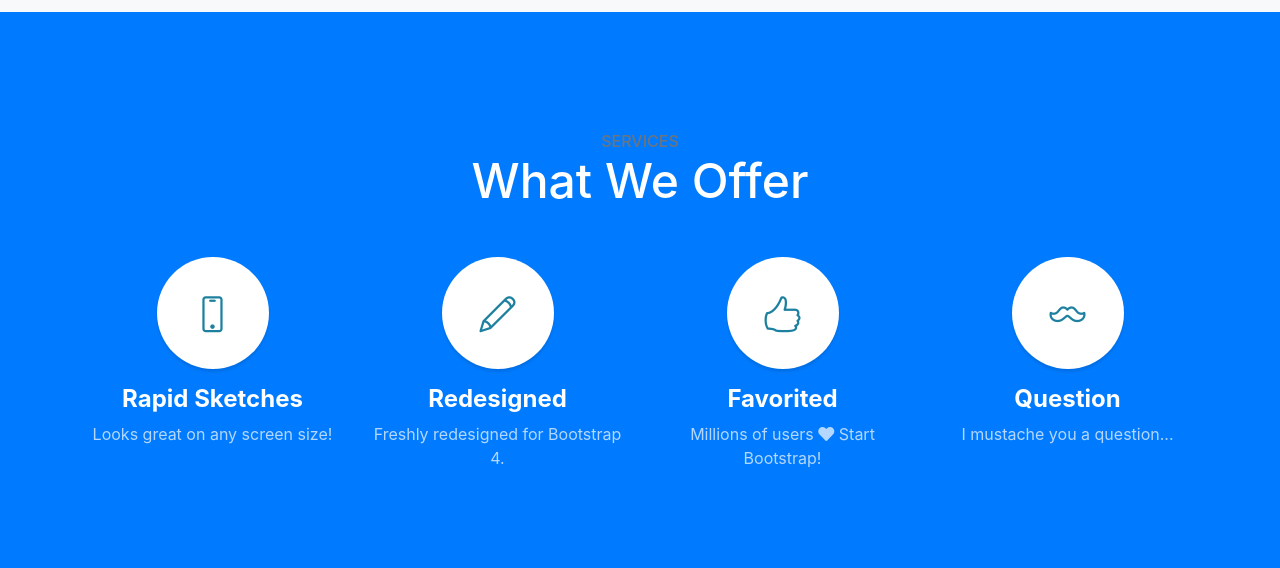
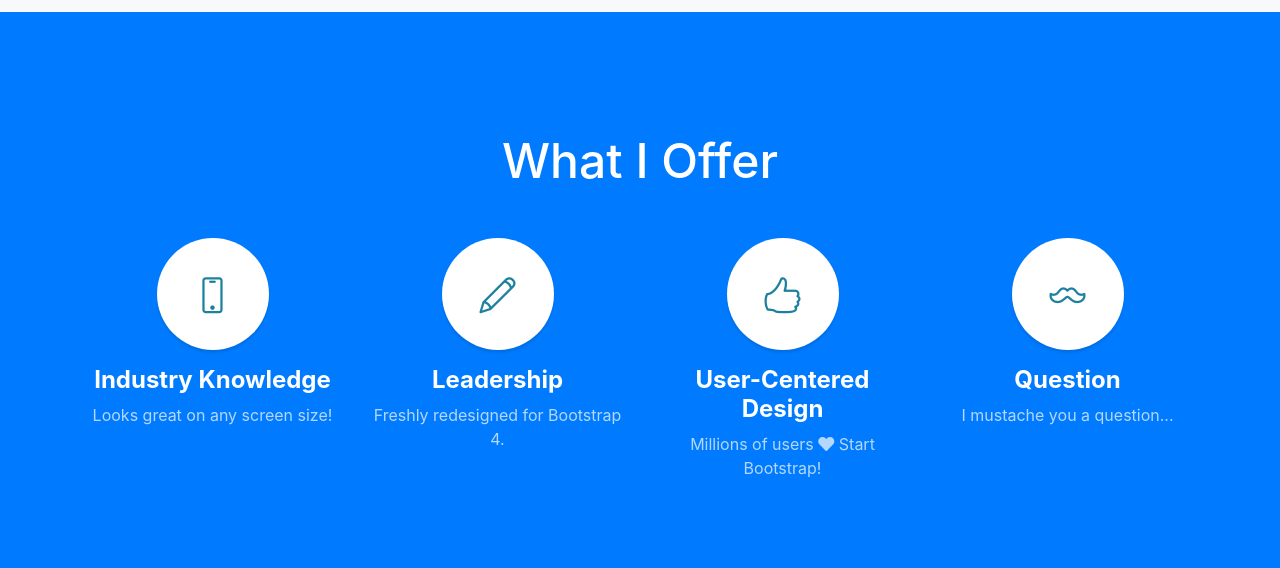
Before and after one commit to Christian-Henry/UXPortfolio, a website with bundled scripts: page index.html in a window 1280 px wide. Shown: the part 1340-1908 px from the top of the page. Built offline with nearby package versions, Linux system fonts and the light colour scheme.

Commit message:
Update index.html

```diff
--- a/index.html
+++ b/index.html
@@ -84,8 +84,7 @@ for students, teachers, parents, and administrators.</p>
   <section class="content-section bg-primary text-white text-center" id="services">
     <div class="container">
       <div class="content-section-heading">
-        <h3 class="text-secondary mb-0">Services</h3>
-        <h2 class="mb-5">What We Offer</h2>
+        <h2 class="mb-5">What I Offer</h2>
       </div>
       <div class="row">
         <div class="col-lg-3 col-md-6 mb-5 mb-lg-0">
@@ -93,7 +92,7 @@ for students, teachers, parents, and administrators.</p>
             <i class="icon-screen-smartphone"></i>
           </span>
           <h4>
-            <strong>Rapid Sketches</strong>
+            <strong>Industry Knowledge</strong>
           </h4>
           <p class="text-faded mb-0">Looks great on any screen size!</p>
         </div>
@@ -102,7 +101,7 @@ for students, teachers, parents, and administrators.</p>
             <i class="icon-pencil"></i>
           </span>
           <h4>
-            <strong>Redesigned</strong>
+            <strong>Leadership</strong>
           </h4>
           <p class="text-faded mb-0">Freshly redesigned for Bootstrap 4.</p>
         </div>
@@ -111,7 +110,7 @@ for students, teachers, parents, and administrators.</p>
             <i class="icon-like"></i>
           </span>
           <h4>
-            <strong>Favorited</strong>
+            <strong>User-Centered Design</strong>
           </h4>
           <p class="text-faded mb-0">Millions of users
             <i class="fas fa-heart"></i>
```
